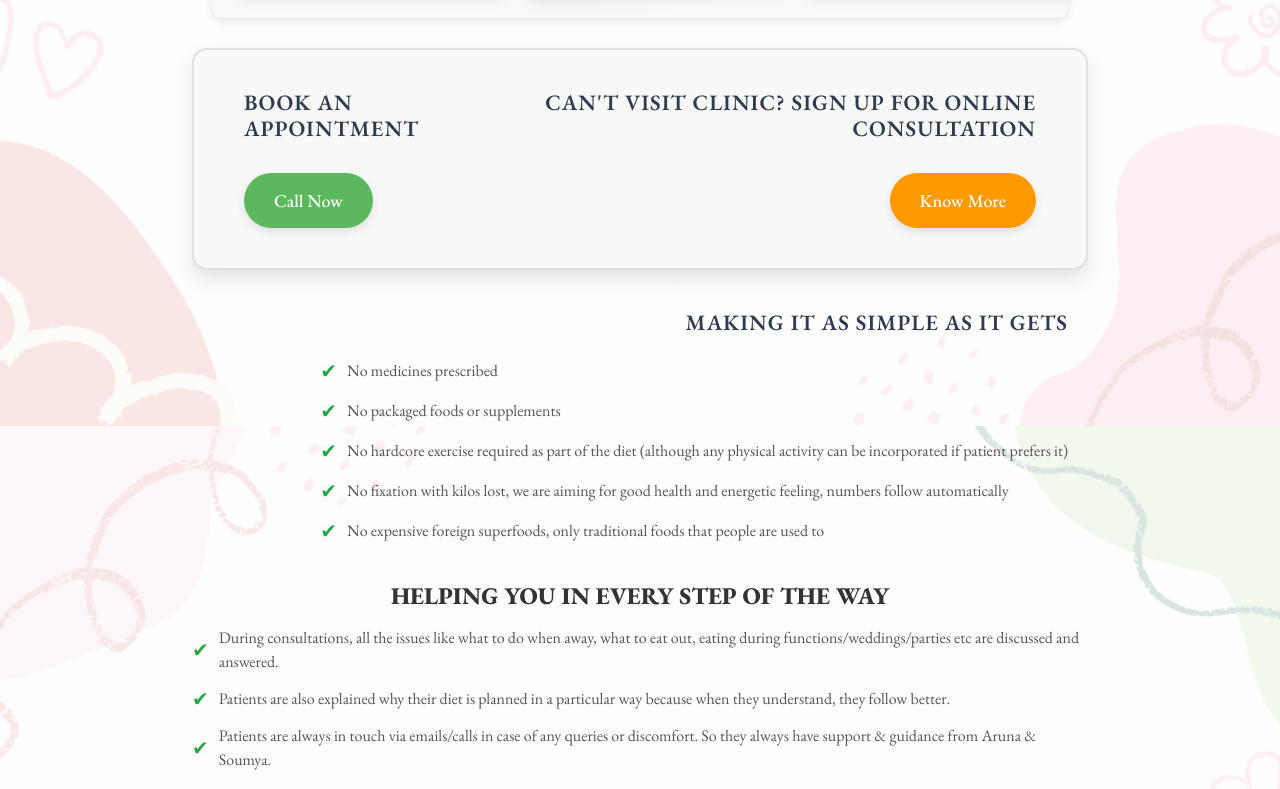
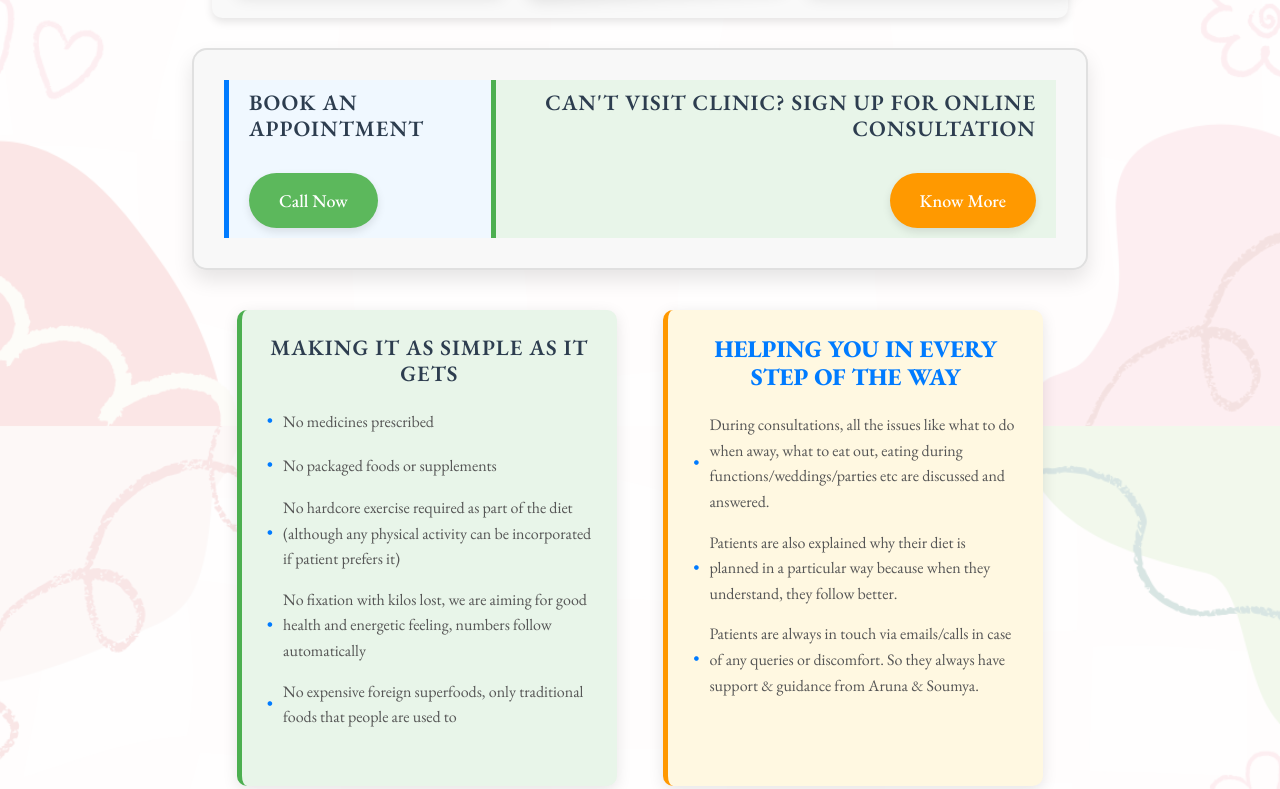
Before and after one commit to akshatb1111/b2b, a website: page index.html in a window 1280 px wide. Shown: the part 1974-2763 px from the top of the page. Drawn offline with nearby package versions, Linux system fonts and the light colour scheme; a script that the page names is missing.

Commit message:
Update style.css

```diff
--- a/style.css
+++ b/style.css
@@ -826,3 +826,94 @@ h2 {
         font-size: 14px;
     }
 }
+
+/* General Widget Styles */
+.widget-container {
+    display: flex;
+    justify-content: space-between;
+    gap: 20px;
+    flex-wrap: wrap;
+    margin: 40px auto;
+    width: 90%;
+    max-width: 1200px;
+}
+
+.widget {
+    background-color: #ffffff;
+    padding: 25px;
+    border-radius: 10px;
+    box-shadow: 0 4px 15px rgba(0, 0, 0, 0.1);
+    width: 100%;
+    max-width: 380px;
+    transition: transform 0.3s ease, box-shadow 0.3s ease;
+    text-align: left;
+}
+
+.widget:hover {
+    transform: translateY(-10px);
+    box-shadow: 0 6px 20px rgba(0, 0, 0, 0.15);
+}
+
+/* Widget Titles */
+.widget-title {
+    font-size: 24px;
+    font-weight: bold;
+    color: #4a4a4a;
+    margin-bottom: 20px;
+    text-align: center;
+    color: #007bff;
+}
+
+/* Widget List */
+.widget-list {
+    list-style-type: none;
+    padding: 0;
+    font-size: 16px;
+    color: #555;
+}
+
+.widget-list li {
+    margin-bottom: 15px;
+    line-height: 1.6;
+}
+
+.widget-list li::before {
+    content: "•";
+    color: #007bff;
+    font-size: 18px;
+    margin-right: 10px;
+}
+
+.widget-list li:hover {
+    color: #007bff;
+    cursor: pointer;
+}
+
+/* Left, Center, Right Alignment */
+.left-widget {
+    background-color: #f0f8ff;
+    border-left: 5px solid #007bff;
+}
+
+.center-widget {
+    background-color: #fff8e1;
+    border-left: 5px solid #ff9800;
+}
+
+.right-widget {
+    background-color: #e8f5e9;
+    border-left: 5px solid #4caf50;
+}
+
+/* Responsive Design */
+@media (max-width: 768px) {
+    .widget-container {
+        flex-direction: column;
+        gap: 30px;
+    }
+
+    .widget {
+        width: 100%;
+        max-width: 100%;
+    }
+}
```
